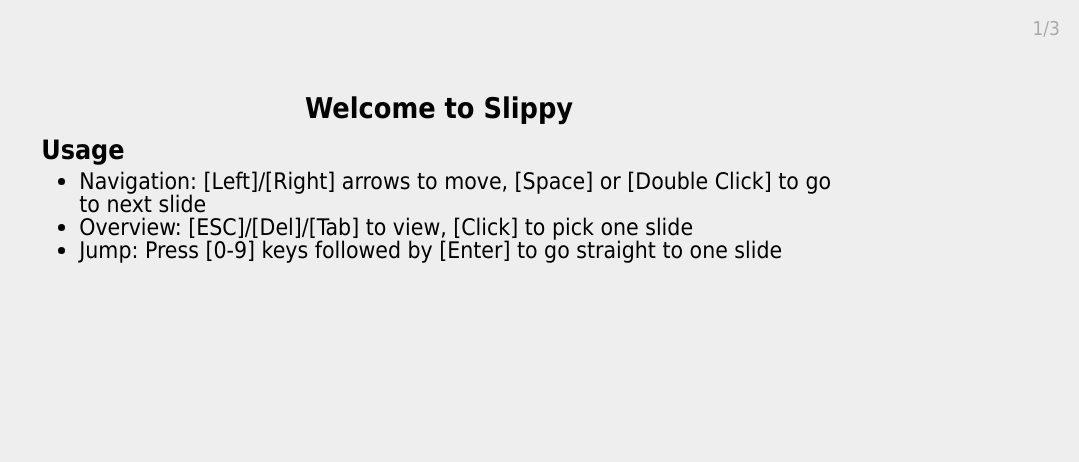
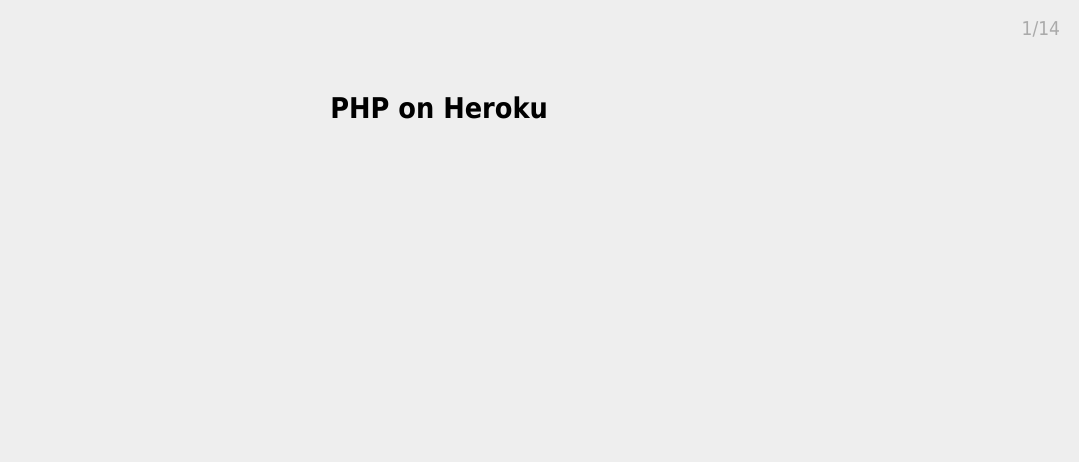
Before and after one commit to enru/phponheroku, a PHP site: page / in a window 1280 px wide. Shown: the top 462 px of the page, without its empty margins (201-1280 px from the left). Run offline with PHP 8.4, Linux system fonts and the light colour scheme; some libraries are stand-ins or nearby versions.

Commit message:
slide titles

```diff
--- a/index.php
+++ b/index.php
@@ -9,26 +9,19 @@
         <meta name="email" content="n@enru.co.uk" />
         <meta name="date" content="2013-02-13" />
         <meta name="venue" content="The Internets" />
-        <!-- Slippy core file and dependencies -->
         <script type="text/javascript" src="/slippy/src/jquery.min.js"></script>
         <script type="text/javascript" src="/slippy/src/jquery.history.js"></script>
         <script type="text/javascript" src="/slippy/src/slippy.js"></script>
-        <!-- Slippy structural styles -->
         <link type="text/css" rel="stylesheet" href="/slippy/src/slippy.css"/>
-        <!-- Slippy theme -->
         <link type="text/css" rel="stylesheet" href="/slippy/src/slippy-pure.css"/>
-        <!-- Syntax highlighting core file  -->
         <script type="text/javascript" src="/highlighter/scripts/shCore.js"></script>
-        <!-- Syntax highlighting brushes, remove those you don't need -->
         <script type="text/javascript" src="/highlighter/scripts/shBrushBash.js"></script>
         <script type="text/javascript" src="/highlighter/scripts/shBrushPhp.js"></script>
         <script type="text/javascript" src="/highlighter/scripts/shBrushPlain.js"></script>
         <script type="text/javascript" src="/highlighter/scripts/shBrushSql.js"></script>
         <script type="text/javascript" src="/highlighter/scripts/shBrushXml.js"></script>
-        <!-- Syntax highlighting styles-->
         <link type="text/css" rel="stylesheet" href="/highlighter/styles/shCore.css"/>
         <link type="text/css" rel="stylesheet" href="/highlighter/styles/shThemeDefault.css"/>
-        <!-- Slippy init code -->
         <script type="text/javascript">
             $(function() {
                 $(".slide").slippy({
@@ -73,13 +66,57 @@
         </div>
 
         <div class="slide">
-            <h1>Welcome to Slippy</h1>
-            <h2>Usage</h2>
-            <ul>
-                <li>Navigation: [Left]/[Right] arrows to move, [Space] or [Double Click] to go to next slide</li>
-                <li>Overview: [ESC]/[Del]/[Tab] to view, [Click] to pick one slide</li>
-                <li>Jump: Press [0-9] keys followed by [Enter] to go straight to one slide</li>
-            </ul>
+            <h1>PHP on Heroku</h1>
+        </div>
+
+        <div class="slide">
+            <h1>Heroku</h1>
+            <p class="incremental">Heroku is a Platform As A Service (PAAS)</p>
+            <p class="incremental">Supports many languages</p>
+            <p> facebook </p>
+        </div>
+
+
+        <div class="slide">
+            <h1>the Heroku way</h1>
+            <p><a href="http://12factor.net">The Twelve-Factor App</a></p>
+            <p>&quot;a methodology for building software-as-a-service apps&quot;</p>
+        </div>
+
+        <div class="slide">
+            <h1>Setting up a Heroku Environment</h1>
+        </div>
+
+        <div class="slide">
+            <h1>Deploying to Heroku</h1>
+        </div>
+
+        <div class="slide">
+            <h1>Heroku Config</h1>
+        </div>
+
+        <div class="slide">
+            <h1>Local Config &amp; Enviroment</h1>
+        </div>
+
+        <div class="slide">
+            <h1>Postgres DB Addon</h1>
+        </div>
+
+        <div class="slide">
+            <h1>contecting to Postgres with PDO</h1>
+        </div>
+
+        <div class="slide">
+            <h1>Logs</h1>
+        </div>
+
+        <div class="slide">
+            <h1>Buildpacks</h1>
+        </div>
+
+        <div class="slide">
+            <h1>THE END</h1>
         </div>
 
         <div class="slide">
```
